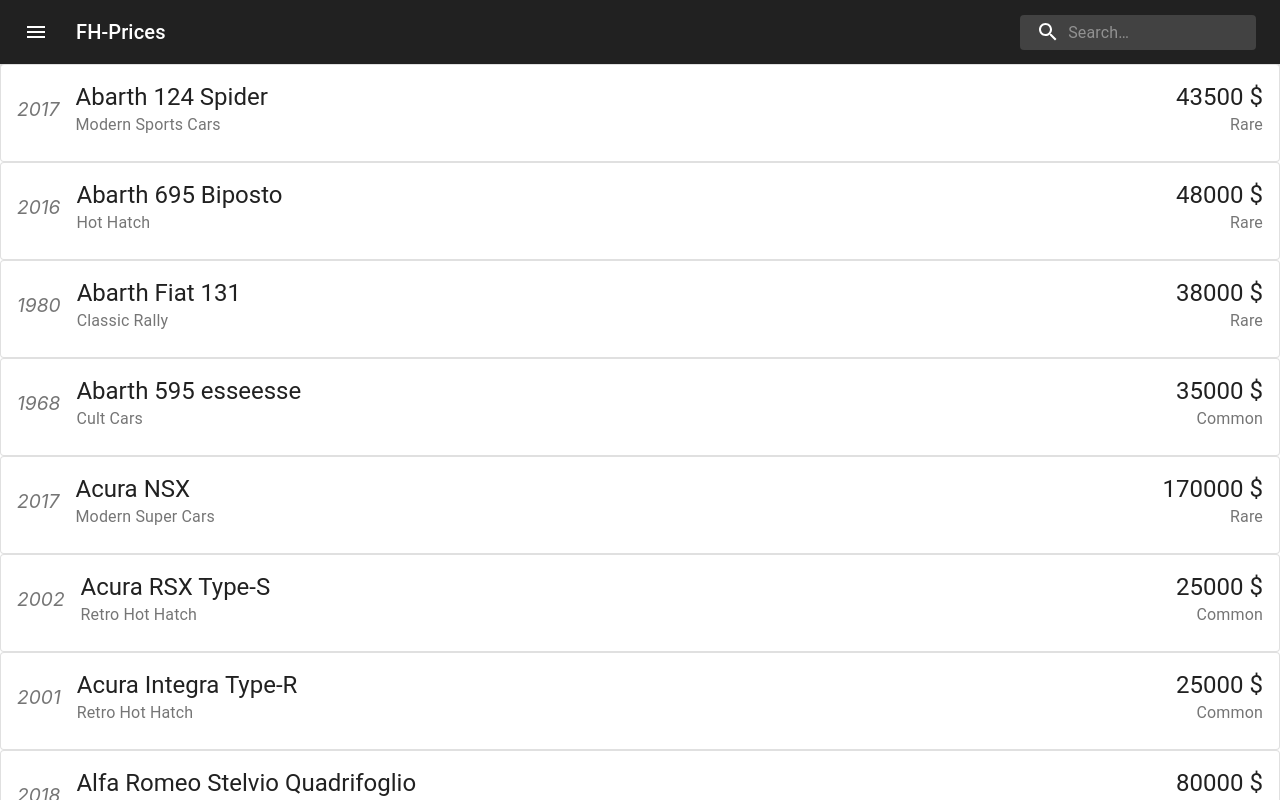
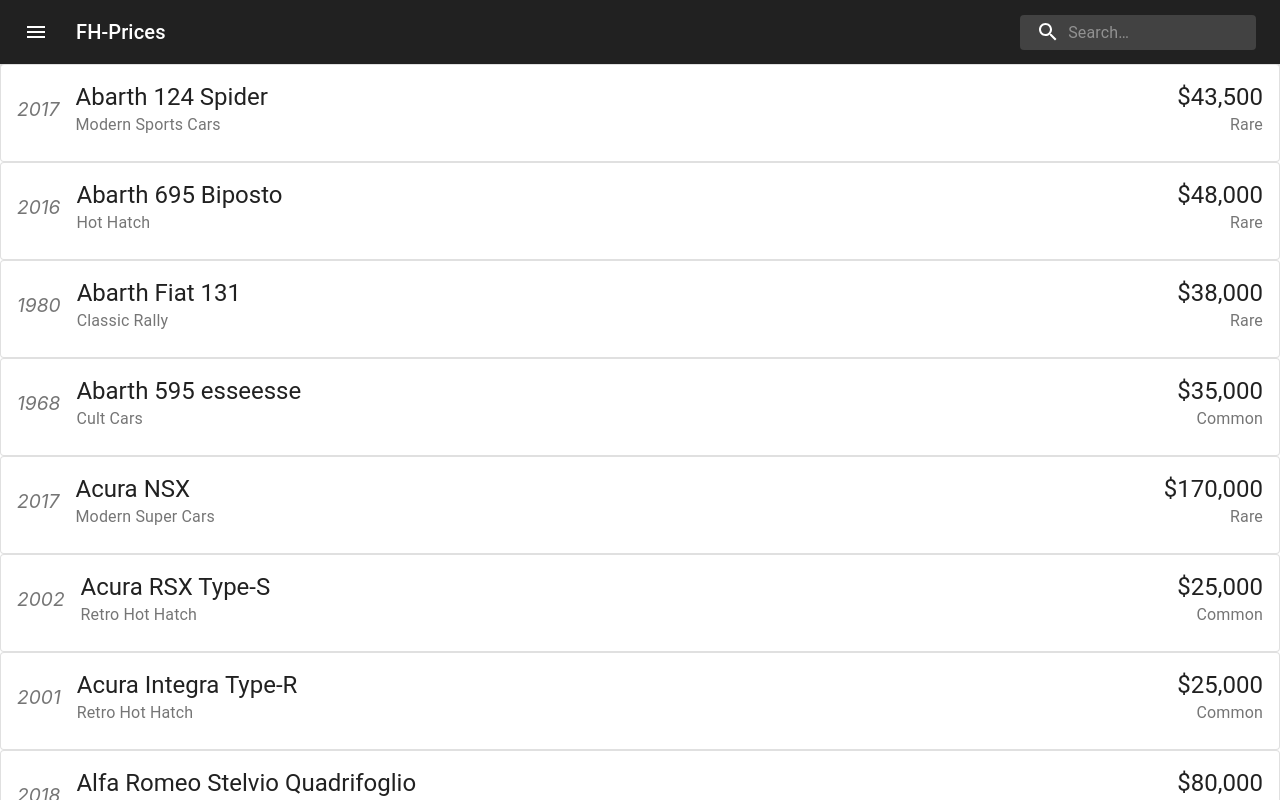
Before and after one commit to Bikossor/FH-Prices, a React (Create React App) app: page / in a window 1280 px wide. Shown: the top 800 px of the page. Built offline with nearby package versions, Linux system fonts and the light colour scheme.

Commit message:
Format the prices
#71

```diff
--- a/src/components/EntryCard.tsx
+++ b/src/components/EntryCard.tsx
@@ -9,6 +9,12 @@ type EntryCardProps = {
   type: string;
   rarity: string;
 };
+
+const currentFormatter = new Intl.NumberFormat("en-US", {
+  style: "currency",
+  currency: "USD",
+  maximumFractionDigits: 0,
+});
 
 export default function EntryCard({
   manufacturer,
@@ -38,7 +44,7 @@ export default function EntryCard({
               {manufacturer} {model}
             </Typography>
             <Typography variant="h5" component="h2">
-              {price} $
+              {price !== null ? currentFormatter.format(price) : "No price"}
             </Typography>
           </div>
           <div style={{ display: "flex", flexDirection: "row" }}>
```
